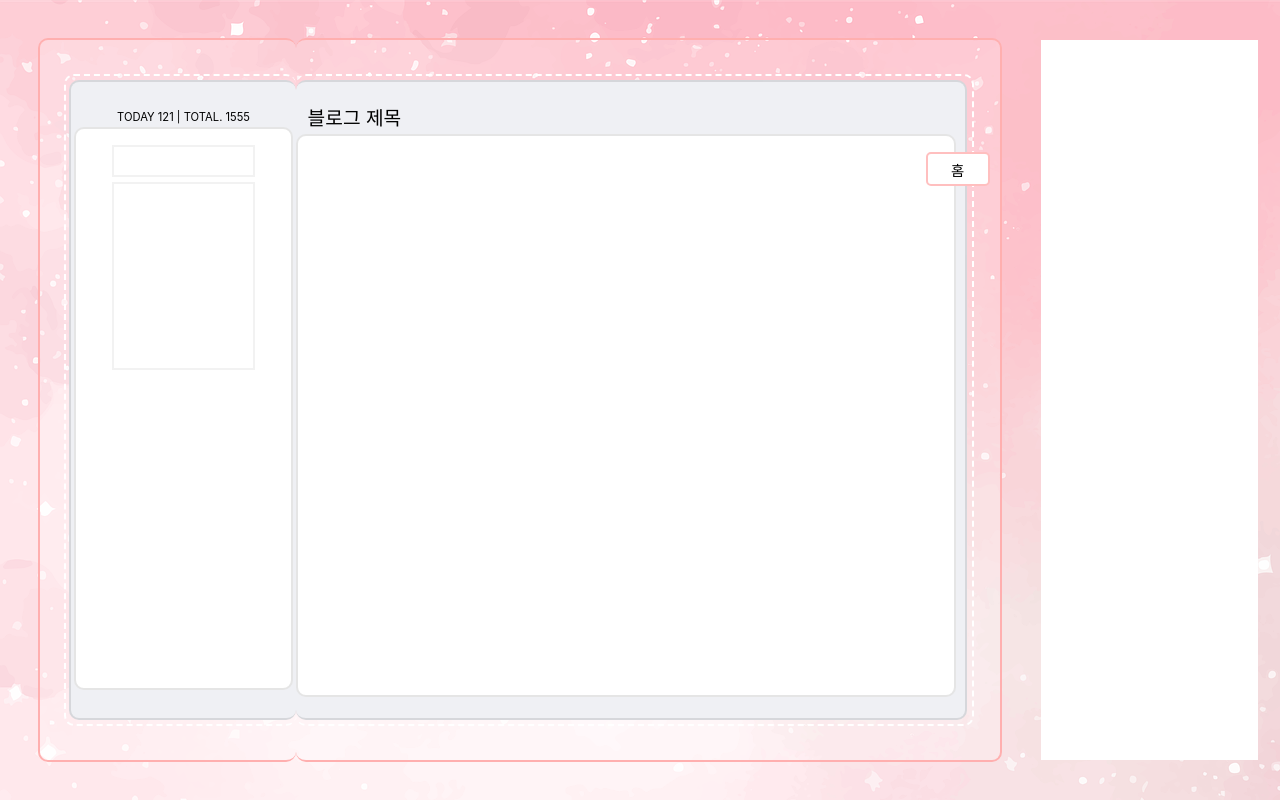
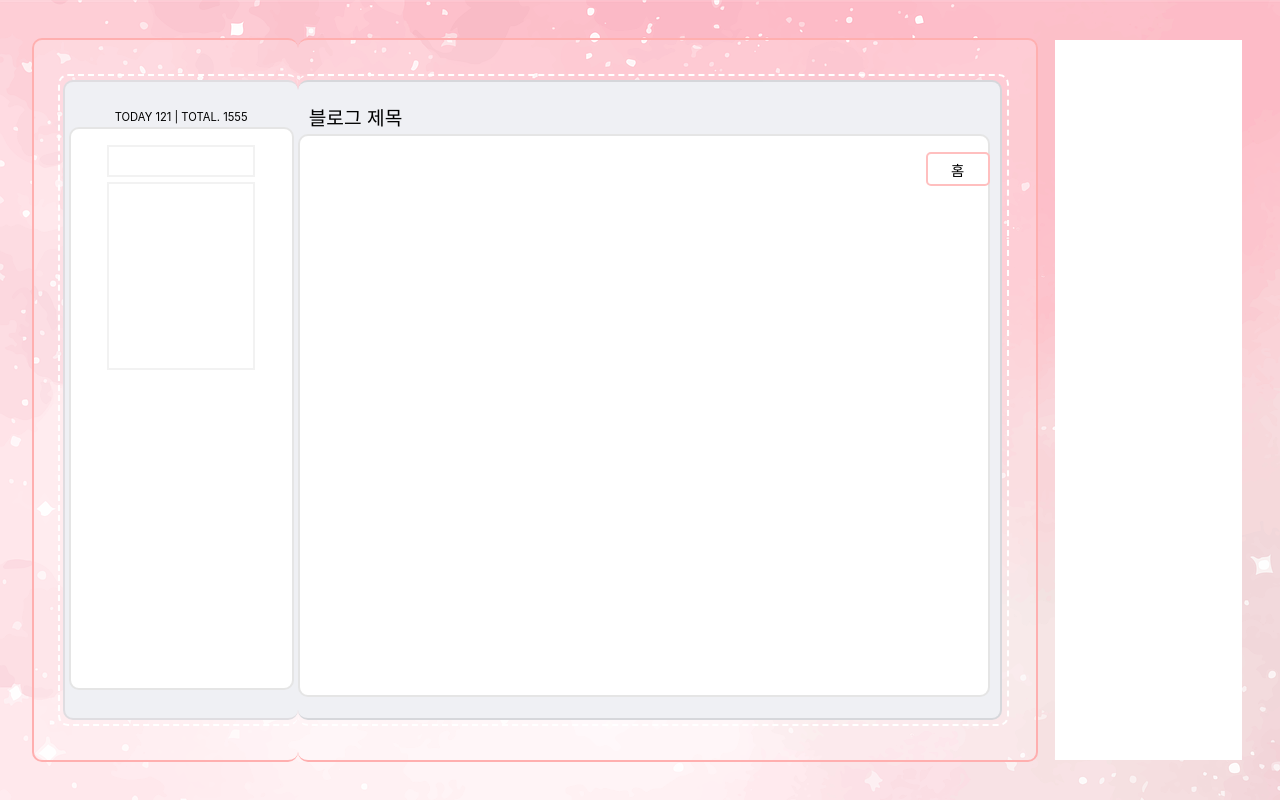
Before and after one commit to practiceLye/practiceLye.github.io, a React (Create React App) app: page / in a window 1280 px wide. Built offline with nearby package versions, Linux system fonts and the light colour scheme.

Commit message:
refact: 컴포넌트 분리

```diff
--- /dev/null
+++ b/src/components/DiaryContainer.jsx
@@ -0,0 +1,147 @@
+
+const diaryContainer = {
+    width: '85%',
+    height: '100%',
+    display: 'flex',
+    flexDirection: 'row',
+    justifyContent: 'start',
+    alignItems: 'center'
+}
+
+const coverLeft = {
+    marginLeft: '3%',
+    backgroundColor: 'rgba(255, 255, 255, 0.2)',
+    width: '25%',
+    height: '90%',
+    display: 'flex',
+    alignItems: 'center',
+    border: '2px solid rgb(255, 175, 175)',
+    borderRadius: '10px',
+    borderRight: 0,
+}
+
+const coverRight = {
+    backgroundColor: 'rgba(255, 255, 255, 0.2)',
+    width: '70%',
+    height: '90%',
+    display: 'flex',
+    alignItems: 'center',
+    border: '2px solid rgb(255, 175, 175)',
+    borderRadius: '10px',
+    borderLeft: 0,
+}
+
+const dottedOutLineLeft = {
+    backgroundColor: 'transparent',
+    width: '90%',
+    height: '90%',
+    display: 'flex',
+    alignItems: 'center',
+    marginLeft: 'auto',
+    border: '2px dashed white',
+    borderRight: 0,
+    borderRadius: '10px'
+}
+
+const dottedOutLineRight = {
+    backgroundColor: 'transparent',
+    width: '96%',
+    height: '90%',
+    display: 'flex',
+    alignItems: 'center',
+    marginRight: 'auto',
+    border: '2px dashed white',
+    borderLeft: 0,
+    borderRadius: '10px'
+}
+
+const diaryLeft = {
+    backgroundColor: '#EFF0F4',
+    width: '98%',
+    height: '98%',
+    display: 'flex',
+    flexDirection: 'column',
+    alignItems: 'center',
+    marginLeft: 'auto',
+    border: '2px solid rgba(92, 58, 58, 0.1)',
+    borderRight: 0,
+    borderRadius: '10px'
+}
+
+const diaryRight = {
+    backgroundColor: '#EFF0F4',
+    width: '99%',
+    height: '98%',
+    display: 'flex',
+    flexDirection: 'column',
+    justifyContent: 'center',
+    marginRight: 'auto',
+    border: '2px solid rgba(0, 0, 0, 0.1)',
+    borderLeft: 0,
+    borderRadius: '10px'
+}
+
+const visitorInfo = {
+    marginTop: '1.7rem',
+    marginBottom: '0.2rem',
+    fontSize: '0.7rem',
+}
+
+const profileContainer = {
+    backgroundColor: 'white',
+    width: '95%',
+    height: '88%',
+    display: 'flex',
+    flexDirection: 'column',
+    alignItems: 'center',
+    border: '2px solid rgba(0, 0, 0, 0.1)',
+    borderRadius: '10px',
+}
+
+const blogSubJect = {
+    marginLeft: '0.7rem',
+    marginBottom: '0.2rem',
+    fontSize: '1.2rem',
+}
+
+const contentContainer = {
+    backgroundColor: 'white',
+    width: '98%',
+    height: '88%',
+    display: 'flex',
+    flexDirection: 'column',
+    alignItems: 'center',
+    border: '2px solid rgba(0, 0, 0, 0.1)',
+    borderRadius: '10px',
+    position: 'relative'
+}
+
+function DiaryContainer(props) {
+    return (
+        <div style={diaryContainer}>
+            <div style={coverLeft}>
+                <div style={dottedOutLineLeft}>
+                    <div style={diaryLeft}>
+                        <span style={visitorInfo}>{props.visitor}</span>
+                        <div style={profileContainer}>
+                            {props.profile}
+                        </div>
+                    </div>
+                </div>
+            </div>
+            <div style={coverRight}>
+                <div style={dottedOutLineRight}>
+                    <div style={diaryRight}>
+                        <span style={blogSubJect}>{props.title}</span>
+                        <div style={contentContainer}>
+                            {props.contents}
+                        </div>
+                        {props.menus}
+                    </div>
+                </div>
+            </div>
+        </div>
+    );
+}
+
+export default DiaryContainer;
--- a/src/components/MenuTabs.jsx
+++ b/src/components/MenuTab.jsx
@@ -1,6 +1,14 @@
 import React, { useState } from 'react';
 
-const style = {
+const menus = {
+    position: 'absolute',
+    width: '60px',
+    height: '400px',
+    top: '19%',
+    right: '23%'
+}
+
+const tabs = {
     display: 'flex',
     justifyContent: 'center',
     alignItems: 'center',
@@ -12,12 +20,14 @@ const style = {
     borderRadius: '5px'
 }
 
-function MenuTabs(props) {
+function MenuTab(props) {
     const [isCurrent, setIsCurrent] = useState(false);
 
     return (
-        <div style={style}>홈</div>
+        <div style={menus}>
+            <div style={tabs}>홈</div>
+        </div>
     );
 }
 
-export default MenuTabs;
+export default MenuTab;
--- a/src/view/MainView.jsx
+++ b/src/view/MainView.jsx
@@ -1,5 +1,7 @@
-import MenuTabs from '../components/MenuTabs';
+import MenuTab from '../components/MenuTab';
 import bgImage from '../assets/pink-7761356_1920.png';
+import DiaryContainer from '../components/DiaryContainer';
+import ProfileView from './ProfileView';
 
 const bgStyle = {
     backgroundImage: `url(${bgImage})`,
@@ -16,170 +18,23 @@ const mainContainer = {
     alignItems: 'center'
 }
 
-const coverLeft = {
-    marginLeft: '3%',
-    backgroundColor: 'rgba(255, 255, 255, 0.2)',
-    width: '20%',
-    height: '90%',
-    display: 'flex',
-    alignItems: 'center',
-    border: '2px solid rgb(255, 175, 175)',
-    borderRadius: '10px',
-    borderRight: 0,
-}
-
-const coverRight = {
-    backgroundColor: 'rgba(255, 255, 255, 0.2)',
-    width: '55%',
-    height: '90%',
-    display: 'flex',
-    alignItems: 'center',
-    border: '2px solid rgb(255, 175, 175)',
-    borderRadius: '10px',
-    borderLeft: 0,
-}
-
 const bannerContainer = {
     backgroundColor: 'white',
-    marginLeft: '3%',
-    width: '17%',
+    marginRight: '3%',
+    width: '15%',
     height: '90%',
-}
-
-const dottedOutLineLeft = {
-    backgroundColor: 'transparent',
-    width: '90%',
-    height: '90%',
-    display: 'flex',
-    alignItems: 'center',
-    marginLeft: 'auto',
-    border: '2px dashed white',
-    borderRight: 0,
-    borderRadius: '10px'
-}
-
-const dottedOutLineRight = {
-    backgroundColor: 'transparent',
-    width: '96%',
-    height: '90%',
-    display: 'flex',
-    alignItems: 'center',
-    marginRight: 'auto',
-    border: '2px dashed white',
-    borderLeft: 0,
-    borderRadius: '10px'
-}
-
-const diaryLeft = {
-    backgroundColor: '#EFF0F4',
-    width: '98%',
-    height: '98%',
-    display: 'flex',
-    flexDirection: 'column',
-    alignItems: 'center',
-    marginLeft: 'auto',
-    border: '2px solid rgba(0, 0, 0, 0.1)',
-    borderRight: 0,
-    borderRadius: '10px'
-}
-
-const diaryRight = {
-    backgroundColor: '#EFF0F4',
-    width: '99%',
-    height: '98%',
-    display: 'flex',
-    flexDirection: 'column',
-    justifyContent: 'center',
-    marginRight: 'auto',
-    border: '2px solid rgba(0, 0, 0, 0.1)',
-    borderLeft: 0,
-    borderRadius: '10px'
-}
-
-const visitorInfo = {
-    marginTop: '1.7rem',
-    marginBottom: '0.2rem',
-    fontSize: '0.7rem',
-}
-
-const profileContainer = {
-    backgroundColor: 'white',
-    width: '95%',
-    height: '88%',
-    display: 'flex',
-    flexDirection: 'column',
-    alignItems: 'center',
-    border: '2px solid rgba(0, 0, 0, 0.1)',
-    borderRadius: '10px',
-}
-
-const todayMoodInfo = {
-    marginTop: '1rem',
-    width: '65%',
-    height: '5%',
-    border: '2px solid rgba(0, 0, 0, 0.05)',
-}
-
-
-const profileImage = {
-    marginTop: '0.3rem',
-    width: '65%',
-    height: '33%',
-    border: '2px solid rgba(0, 0, 0, 0.05)',
-}
-
-const blogSubJect = {
-    marginLeft: '0.7rem',
-    marginBottom: '0.2rem',
-    fontSize: '1.2rem',
-}
-
-const contentContainer = {
-    backgroundColor: 'white',
-    width: '98%',
-    height: '88%',
-    display: 'flex',
-    flexDirection: 'column',
-    alignItems: 'center',
-    border: '2px solid rgba(0, 0, 0, 0.1)',
-    borderRadius: '10px',
-    position: 'relative'
-}
-
-const menus = {
-    position: 'absolute',
-    width: '60px',
-    height: '400px',
-    top: '19%',
-    right: '23%'
 }
 
 function MainView(props) {
     return (
         <div style={bgStyle}>
             <div style={mainContainer}>
-                <div style={coverLeft}>
-                    <div style={dottedOutLineLeft}>
-                        <div style={diaryLeft}>
-                            <span style={visitorInfo}>TODAY 121 | TOTAL. 1555</span>
-                            <div style={profileContainer}>
-                                <div style={todayMoodInfo}></div>
-                                <div style={profileImage}></div>
-                            </div>
-                        </div>
-                    </div>
-                </div>
-                <div style={coverRight}>
-                    <div style={dottedOutLineRight}>
-                        <div style={diaryRight}>
-                            <span style={blogSubJect}>블로그 제목</span>
-                            <div style={contentContainer}></div>
-                            <div style={menus}>
-                                <MenuTabs />
-                            </div>
-                        </div>
-                    </div>
-                </div>
+                <DiaryContainer
+                    visitor={'TODAY 121 | TOTAL. 1555'}
+                    title={'블로그 제목'}
+                    profile={<ProfileView />}
+                    menus={<MenuTab />}
+                />
                 <div style={bannerContainer}></div>
             </div>
         </div>
--- /dev/null
+++ b/src/view/ProfileView.jsx
@@ -0,0 +1,33 @@
+
+const profileContent = {
+    width: '100%',
+    height: '100%',
+    display: 'flex',
+    flexDirection: 'column',
+    alignItems: 'center'
+}
+
+const todayMoodInfo = {
+    marginTop: '1rem',
+    width: '65%',
+    height: '5%',
+    border: '2px solid rgba(0, 0, 0, 0.05)',
+}
+
+const profileImage = {
+    marginTop: '0.3rem',
+    width: '65%',
+    height: '33%',
+    border: '2px solid rgba(0, 0, 0, 0.05)',
+}
+
+function ProfileView(props) {
+    return (
+        <div style={profileContent}>
+            <div style={todayMoodInfo}></div>
+            <div style={profileImage}></div>
+        </div>
+    );
+}
+
+export default ProfileView;
```
